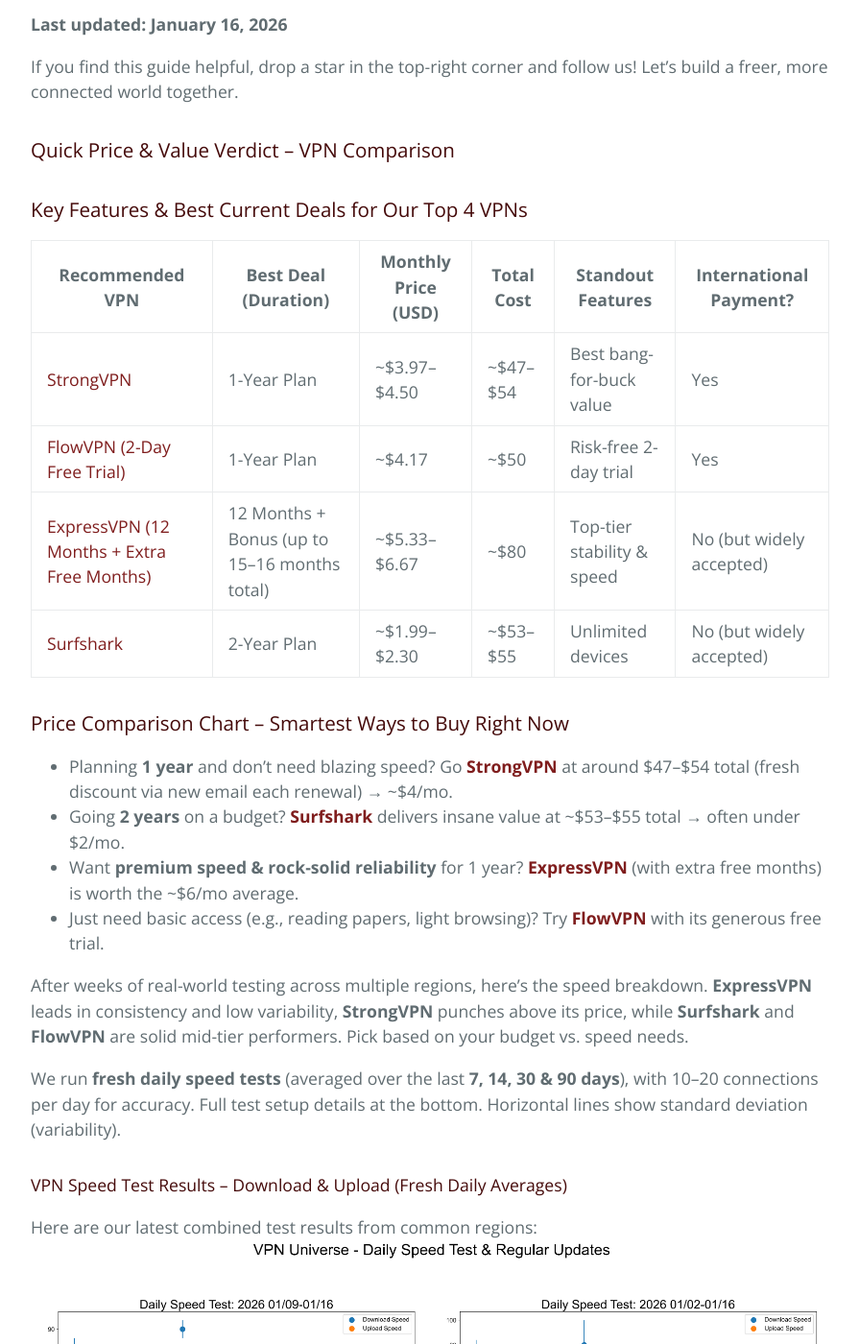
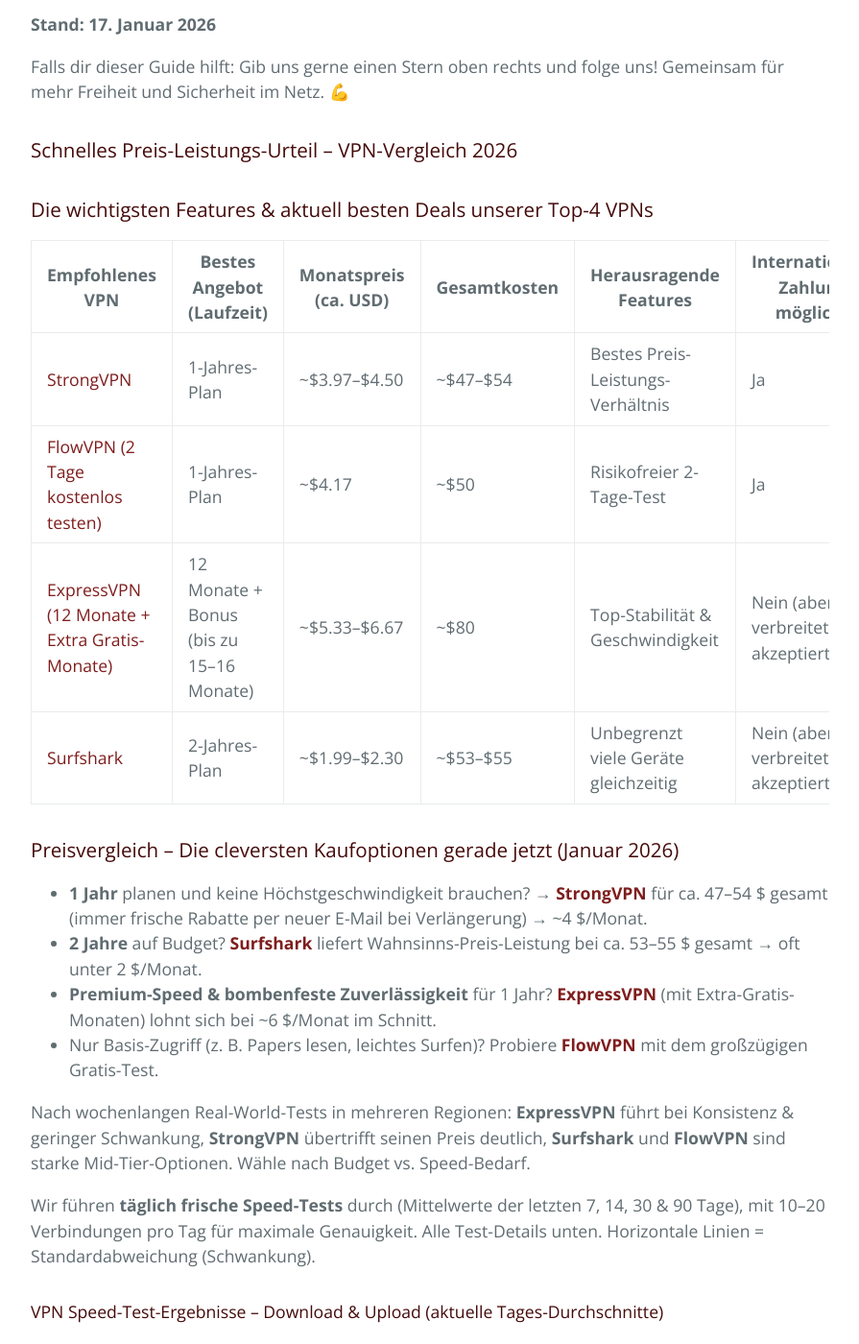
Before and after one commit to vpn-welt/vpn-welt.github.io, a Jekyll site: the page built from index.md, in a window 1280 px wide and 1400 px high, scrolled down 756 px. Shown: the whole window at 96% size, without its empty margins (192-1087 px from the left). Built offline with Jekyll 4.4.1, drawn with Linux system fonts in a browser that asks for light colours; a style sheet for code colours, icons or effects is not loaded; some of the changed text lies outside the part shown.

Commit message:
auto update

```diff
--- a/index.md
+++ b/index.md
@@ -1,109 +1,109 @@
 ---
 layout: default
-title: "Top Global VPN Recommendations – Fresh Daily Update, Last updated: January 16, 2026"
-description: "Fresh daily updated — the best VPNs right now at https://vpnuniverse.github.io. Unlock full Netflix libraries worldwide, zero-lag FIFA/EA FC online play, and bulletproof protection on café or public Wi-Fi."
+title: "Die besten globalen VPN-Empfehlungen 2026 – Täglich frisch aktualisiert, Stand: 17. Januar 2026"
+description: "Täglich frisch getestet – die aktuell besten VPNs für Deutschland, Österreich & Schweiz. Vollzugriff auf Netflix-Bibliotheken weltweit, lag-freies Gaming (FIFA/EA FC), sicheres Surfen im Café oder öffentlichem WLAN."
 ---
 
 
-# Top Global VPN Recommendations – Fresh Daily Speed Update
-**Last updated:** January 16, 2026 – VPN Universe
-
-
-**Last updated: January 16, 2026**
-<!-- <img src="./image/vpn_intro_pic.jpg" alt="VPN Speed Test Results" width="700"/> -->
-
-If you find this guide helpful, drop a star in the top-right corner and follow us! Let's build a freer, more connected world together.
-
-### Quick Price & Value Verdict – VPN Comparison
-
-### Key Features & Best Current Deals for Our Top 4 VPNs
-
-| Recommended VPN | Best Deal (Duration)              | Monthly Price (USD) | Total Cost | Standout Features                  | International Payment? |
-|-----------------|-----------------------------------|---------------------|------------|------------------------------------|------------------------|
-| [StrongVPN](https://strongvpn.com/?tr_aid=60d96b5810e50&chan=Wallzhihu_en&data1=fanqiang&data2=title) | 1-Year Plan                      | ~$3.97–$4.50       | ~$47–$54  | Best bang-for-buck value           | Yes                    |
-| [FlowVPN (2-Day Free Trial)](https://www.flowvpx.com/sign-up/?locale=en&special=FREETRIAL&r=35-890485.w_github) | 1-Year Plan                      | ~$4.17             | ~$50      | Risk-free 2-day trial              | Yes                    |
-| [ExpressVPN (12 Months + Extra Free Months)](https://www.expressvpn.com/top/homepage?xvcid=yKMwqFWTfxyKWsB3AWwmhXdXUkpTX-RFKSOyxU0&shareid=&irclickid=yKMwqFWTfxyKWsB3AWwmhXdXUkpTX-RFKSOyxU0&irgwc=1&afsrc=1) | 12 Months + Bonus (up to 15–16 months total) | ~$5.33–$6.67 | ~$80      | Top-tier stability & speed         | No (but widely accepted) |
-| [Surfshark](https://surfy-chinaz.com/deals?coupon=surfsharkdeal&transaction_id=102bf6a775238fcbd88327845dfa5b&offer_id=323&affiliate_id=5585&utm_source=Affiliates&utm_medium=5585&utm_campaign=affiliate&recurring_goal_id=312) | 2-Year Plan                      | ~$1.99–$2.30       | ~$53–$55  | Unlimited devices                  | No (but widely accepted) |
-
-### Price Comparison Chart – Smartest Ways to Buy Right Now
-
-- Planning **1 year** and don't need blazing speed? Go **[StrongVPN](https://strongvpn.com/?tr_aid=60d96b5810e50&chan=Wallzhihu_en&data1=fanqiang&data2=title)** at around $47–$54 total (fresh discount via new email each renewal) → ~$4/mo.
-- Going **2 years** on a budget? **[Surfshark](https://surfy-chinaz.com/deals?coupon=surfsharkdeal&transaction_id=102bf6a775238fcbd88327845dfa5b&offer_id=323&affiliate_id=5585&utm_source=Affiliates&utm_medium=5585&utm_campaign=affiliate&recurring_goal_id=312)** delivers insane value at ~$53–$55 total → often under $2/mo.
-- Want **premium speed & rock-solid reliability** for 1 year? **[ExpressVPN](https://www.expressvpn.com/top/homepage?xvcid=yKMwqFWTfxyKWsB3AWwmhXdXUkpTX-RFKSOyxU0&shareid=&irclickid=yKMwqFWTfxyKWsB3AWwmhXdXUkpTX-RFKSOyxU0&irgwc=1&afsrc=1)** (with extra free months) is worth the ~$6/mo average.
-- Just need basic access (e.g., reading papers, light browsing)? Try **[FlowVPN](https://www.flowvpx.com/sign-up/?locale=en&special=FREETRIAL&r=35-890485.w_github)** with its generous free trial.
-
-After weeks of real-world testing across multiple regions, here's the speed breakdown. **ExpressVPN** leads in consistency and low variability, **StrongVPN** punches above its price, while **Surfshark** and **FlowVPN** are solid mid-tier performers. Pick based on your budget vs. speed needs.
-
-We run **fresh daily speed tests** (averaged over the last **7, 14, 30 & 90 days**), with 10–20 connections per day for accuracy. Full test setup details at the bottom. Horizontal lines show standard deviation (variability).
-
-#### VPN Speed Test Results – Download & Upload (Fresh Daily Averages)
-
-Here are our latest combined test results from common regions:
-<img src="./image/speed_test/vpn_speed_test_combined.png" alt="VPN Speed Test Results" width="1000"/>
-
-| VPN Service   | WireGuard / Proprietary Protocol | OpenVPN   |
-|---------------|----------------------------------|-----------|
-| ExpressVPN    | 600 Mbps                        | 400 Mbps  |
-| FlowVPN       | 650 Mbps                        | 380 Mbps  |
-| StrongVPN     | 500 Mbps                        | 350 Mbps  |
-| Surfshark     | 800 Mbps                        | 300 Mbps  |
-
-**Quick Recommendations by Price + Speed**
-- Budget-friendly 1-year plan, decent speed? Go with **[StrongVPN](https://strongvpn.com/?tr_aid=60d96b5810e50&chan=Wallzhihu_en&data1=fanqiang&data2=title)** — around $43 total (fresh discount via new email) → ~$4/mo.
-- Premium speed & rock-solid performance for 1 year? **[ExpressVPN (12 months + extra free months)](https://www.expressvpn.com/top/homepage?xvcid=yKMwqFWTfxyKWsB3AWwmhXdXUkpTX-RFKSOyxU0&shareid=&irclickid=yKMwqFWTfxyKWsB3AWwmhXdXUkpTX-RFKSOyxU0&irgwc=1&afsrc=1)** — roughly $6/mo after discount (new email each renewal).
-
-Speed is everything with a VPN. If your connection crawls, you’ll stop using it — and your privacy goes out the window. These days, most people need fast, stable speeds for HD/4K streaming without buffering.
-
-We tested every service on a true 1 Gbps line using Ookla Speedtest, nPerf, Netflix Fast, and CLI tools. We take the median across all tools for accurate real-world results, running tests morning and evening daily for consistency.
-
-
-
-## Content Navigation
-
-### 1. [Basics of Free & Unrestricted Internet Access](#basics-of-unrestricted-access)
-### 2. [Key Features of the Best Global VPNs – Summary](#key-features-of-recommended-global-vpns)
-#### 2.1 [StrongVPN – Best Value for Money](#strongvpn-recommendation)
-#### 2.2 [ExpressVPN – 12 Months + 3 Months Free](#expressvpn-12-months-+-3-months-free)
-#### 2.3 [Surfshark – Unlimited Device Connections](#surfshark-unlimited-connections)
-#### 2.4 [FlowVPN – 2-Day Free Trial](#flowvpn-2-day-free-trial)
-#### 2.5 [Privacy Policy Analysis & Comparison of Top VPN Providers](#privacy-policy-comparison-vpn-providers)
-### 3. [StrongVPN – Step-by-Step Guide with International Payments](#strongvpn-international-payment-tutorial)
-#### 3.1 [Step-by-Step Guide: Setting Up StrongVPN on Mobile Devices (Android & iOS)](#tutorial-de-configuracion-de-strongvpn-en-androidios)
-### 4. [ExpressVPN Purchase Guide – Grab the Best Deal](#expressvpn-purchase-tutorial)
-#### 4.1 [ExpressVPN Setup Guide – PC, Mobile & Tablet](#expressvpn-setup-tutorial)
-### 5. [Surfshark – Quick Purchase Guide (Unlimited Devices Deal)](#surfshark-purchase-tutorial)
-### 6. [FlowVPN – 2-Day Free Trial & Purchase Guide](#flowvpn-purchase-and-free-trial-tutorial)
-### 7. [VPNs to Avoid – List of Not Recommended Providers (Updated January 2026)](#vpn-avoid-list)
-### 8. [VPN Recommendation Standards & Must-Have Features](#vpn-recommendation-standards-and-essential-features)
-### 9. [Essential VPN Knowledge Everyone Should Understand](#essential-vpn-knowledge-you-need-to-know)
-#### 9.1 [Double or Multi-Hop VPNs – How & Why to Use Them](#double-multi-hop-vpn-uses-benefits)
-#### 9.2 [How VPNs Impact Internet Speed – Real Talk](#vpn-impact-on-network-speed)
-#### 9.3 [Differences Between "Access Software" & True VPNs](#differences-between-access-software-and-vpns)
-#### 9.4 [Why & How to Rotate/Switch VPN Providers Regularly for Extra Security](#how-to-rotate-vpn-providers-for-better-security)
-### 10. [Introduction to Basic Cryptography & VPN Principles](#introduction-to-basic-cryptography-and-vpn-principles)
-### 11. [What You Can Do with a VPN + Important Precautions](#what-you-can-do-with-a-vpn-and-precautions)
-### 12. [Introduction to Common VPN Protocols & Tools](#introduction-to-common-vpn-protocols)
-#### 12.1 [Differences & Use Cases: VPN vs. Tor](#differences-and-use-cases-vpn-vs-tor)
-#### 12.2 [VPN vs. Proxy Servers – Key Differences](#differences-between-vpn-and-proxy-servers)
-### 13. [VPN Server Analysis – Practical Tips & Insights](#vpn-server-analysis-practical-tips)
-#### 13.1 [How to Fix VPN Connection Drops & Interruptions](#how-to-fix-vpn-connection-drops)
-#### 13.2 [How to Keep Your VPN Always On & Reliable](#how-to-keep-vpn-always-active)
-### 14. [Why We Don't Recommend Free VPNs – The Real Risks](#risks-of-free-vpns-why-we-dont-recommend-them)
-### 15. [Why Building Your Own VPN Is Not Recommended](#why-not-build-your-own-vpn)
-### 16. [Best VPN Features for Gaming – Level Up Your Play](#vpn-features-for-gaming)
-### 17. [Step-by-Step Guide: Watching Global Streaming Content with a VPN](#guide-to-streaming-with-vpn)
-#### 17.1 [How Netflix & Hulu Detect & Block VPN Connections](#how-netflix-and-hulu-detect-and-block-vpns)
-### 18. [Detailed VPN Speed Test Report (Fresh Daily Update – January 12, 2026)](#detailed-vpn-speed-test-report)
-#### 18.1 [Connection Success Rates by Continent](#vpn-connection-success-rates-by-continent)
-#### 18.2 [VPN Speed Tests Across Global Regions](#vpn-speed-tests-global-regions)
-#### 18.3 [Netflix Connection Success Rates by Continent](#netflix-connection-success-rates-by-continent)
-#### 18.4 [Disney+ Connection Success Rates by Continent](#disney-plus-connection-success-rates-by-continent)
-### 19. [VPN Installation Tutorial on Linux](#vpn-installation-tutorial-on-linux)
-### 20. [Apps & Services That Can Block or Restrict VPNs](#apps-and-services-that-may-block-vpns)
-### 21. [BitTorrent with VPN – Setup & Best Practices](#bittorrent-with-vpn-setup-tips)
-### 22. [FlowVPN for Apple TV – Why It Stands Out](#vpn-for-apple-tv)
-### 23. [VPN Trends & Future Predictions (2026 & Beyond)](#vpn-trends-and-future-predictions)
-#### 23.1 [Common VPN Limitations & How to Solve Them](#vpn-limitations-and-solutions)
+# Die besten globalen VPN-Empfehlungen – Täglicher Speed-Update 2026
+**Letztes Update:** 17. Januar 2026 – VPN Welt
+
+
+**Stand: 17. Januar 2026**
+<!-- <img src="./image/vpn_intro_pic.jpg" alt="VPN Speed Test Ergebnisse" width="700"/> -->
+
+Falls dir dieser Guide hilft: Gib uns gerne einen Stern oben rechts und folge uns! Gemeinsam für mehr Freiheit und Sicherheit im Netz. 💪
+
+### Schnelles Preis-Leistungs-Urteil – VPN-Vergleich 2026
+
+### Die wichtigsten Features & aktuell besten Deals unserer Top-4 VPNs
+
+| Empfohlenes VPN | Bestes Angebot (Laufzeit)              | Monatspreis (ca. USD) | Gesamtkosten | Herausragende Features                     | Internationale Zahlung möglich? |
+|-----------------|----------------------------------------|-----------------------|--------------|--------------------------------------------|---------------------------------|
+| [StrongVPN](https://strongvpn.com/?tr_aid=60d96b5810e50&chan=Wallzhihu_en&data1=fanqiang&data2=title) | 1-Jahres-Plan                         | ~$3.97–$4.50         | ~$47–$54    | Bestes Preis-Leistungs-Verhältnis          | Ja                              |
+| [FlowVPN (2 Tage kostenlos testen)](https://www.flowvpx.com/sign-up/?locale=en&special=FREETRIAL&r=35-890485.w_github) | 1-Jahres-Plan                         | ~$4.17               | ~$50        | Risikofreier 2-Tage-Test                   | Ja                              |
+| [ExpressVPN (12 Monate + Extra Gratis-Monate)](https://www.expressvpn.com/top/homepage?xvcid=yKMwqFWTfxyKWsB3AWwmhXdXUkpTX-RFKSOyxU0&shareid=&irclickid=yKMwqFWTfxyKWsB3AWwmhXdXUkpTX-RFKSOyxU0&irgwc=1&afsrc=1) | 12 Monate + Bonus (bis zu 15–16 Monate) | ~$5.33–$6.67       | ~$80        | Top-Stabilität & Geschwindigkeit           | Nein (aber weit verbreitet akzeptiert) |
+| [Surfshark](https://surfy-chinaz.com/deals?coupon=surfsharkdeal&transaction_id=102bf6a775238fcbd88327845dfa5b&offer_id=323&affiliate_id=5585&utm_source=Affiliates&utm_medium=5585&utm_campaign=affiliate&recurring_goal_id=312) | 2-Jahres-Plan                         | ~$1.99–$2.30         | ~$53–$55    | Unbegrenzt viele Geräte gleichzeitig       | Nein (aber weit verbreitet akzeptiert) |
+
+### Preisvergleich – Die cleversten Kaufoptionen gerade jetzt (Januar 2026)
+
+- **1 Jahr** planen und keine Höchstgeschwindigkeit brauchen? → **[StrongVPN](https://strongvpn.com/?tr_aid=60d96b5810e50&chan=Wallzhihu_en&data1=fanqiang&data2=title)** für ca. 47–54 $ gesamt (immer frische Rabatte per neuer E-Mail bei Verlängerung) → ~4 $/Monat.
+- **2 Jahre** auf Budget? **[Surfshark](https://surfy-chinaz.com/deals?coupon=surfsharkdeal&transaction_id=102bf6a775238fcbd88327845dfa5b&offer_id=323&affiliate_id=5585&utm_source=Affiliates&utm_medium=5585&utm_campaign=affiliate&recurring_goal_id=312)** liefert Wahnsinns-Preis-Leistung bei ca. 53–55 $ gesamt → oft unter 2 $/Monat.
+- **Premium-Speed & bombenfeste Zuverlässigkeit** für 1 Jahr? **[ExpressVPN](https://www.expressvpn.com/top/homepage?xvcid=yKMwqFWTfxyKWsB3AWwmhXdXUkpTX-RFKSOyxU0&shareid=&irclickid=yKMwqFWTfxyKWsB3AWwmhXdXUkpTX-RFKSOyxU0&irgwc=1&afsrc=1)** (mit Extra-Gratis-Monaten) lohnt sich bei ~6 $/Monat im Schnitt.
+- Nur Basis-Zugriff (z. B. Papers lesen, leichtes Surfen)? Probiere **[FlowVPN](https://www.flowvpx.com/sign-up/?locale=en&special=FREETRIAL&r=35-890485.w_github)** mit dem großzügigen Gratis-Test.
+
+Nach wochenlangen Real-World-Tests in mehreren Regionen: **ExpressVPN** führt bei Konsistenz & geringer Schwankung, **StrongVPN** übertrifft seinen Preis deutlich, **Surfshark** und **FlowVPN** sind starke Mid-Tier-Optionen. Wähle nach Budget vs. Speed-Bedarf.
+
+Wir führen **täglich frische Speed-Tests** durch (Mittelwerte der letzten 7, 14, 30 & 90 Tage), mit 10–20 Verbindungen pro Tag für maximale Genauigkeit. Alle Test-Details unten. Horizontale Linien = Standardabweichung (Schwankung).
+
+#### VPN Speed-Test-Ergebnisse – Download & Upload (aktuelle Tages-Durchschnitte)
+
+Hier die neuesten kombinierten Testergebnisse aus gängigen Regionen:
+<img src="./image/speed_test/vpn_speed_test_combined.png" alt="VPN Speed Test Ergebnisse" width="1000"/>
+
+| VPN-Dienst     | WireGuard / Proprietäres Protokoll | OpenVPN   |
+|----------------|------------------------------------|-----------|
+| ExpressVPN     | 600 Mbps                          | 400 Mbps  |
+| FlowVPN        | 650 Mbps                          | 380 Mbps  |
+| StrongVPN      | 500 Mbps                          | 350 Mbps  |
+| Surfshark      | 800 Mbps                          | 300 Mbps  |
+
+**Schnelle Empfehlungen nach Preis + Speed (Stand Januar 2026)**
+- Günstiger 1-Jahres-Plan mit solider Geschwindigkeit? → **[StrongVPN](https://strongvpn.com/?tr_aid=60d96b5810e50&chan=Wallzhihu_en&data1=fanqiang&data2=title)** – ca. 43–54 $ gesamt (frischer Rabatt per neuer Mail) → ~4 $/Monat.
+- Premium-Speed & maximale Zuverlässigkeit für 1 Jahr? → **[ExpressVPN (12 Monate + Extra Gratis-Monate)](https://www.expressvpn.com/top/homepage?xvcid=yKMwqFWTfxyKWsB3AWwmhXdXUkpTX-RFKSOyxU0&shareid=&irclickid=yKMwqFWTfxyKWsB3AWwmhXdXUkpTX-RFKSOyxU0&irgwc=1&afsrc=1)** – ca. 6 $/Monat im Schnitt (neue Mail bei Verlängerung).
+
+Geschwindigkeit ist beim VPN alles. Wenn es ruckelt, benutzt man es nicht mehr – und der Datenschutz fliegt raus. Heutzutage brauchen die meisten stabile Highspeed-Verbindungen für HD/4K-Streaming ohne Buffering.
+
+Wir testen jeden Dienst auf echter 1-Gbps-Leitung mit Ookla Speedtest, nPerf, Netflix Fast & CLI-Tools. Median über alle Tools für echte Real-World-Ergebnisse. Tests morgens & abends täglich für Konsistenz.
+
+
+## Inhaltsverzeichnis
+
+### 1. [Grundlagen des freien & unbeschränkten Internetzugangs](#basics-of-unrestricted-access)
+### 2. [Wichtigste Features der besten globalen VPNs – Zusammenfassung](#key-features-of-recommended-global-vpns)
+#### 2.1 [StrongVPN – Bestes Preis-Leistungs-Verhältnis](#strongvpn-recommendation)
+#### 2.2 [ExpressVPN – 12 Monate + 3 Monate gratis](#expressvpn-12-months-+-3-months-free)
+#### 2.3 [Surfshark – Unbegrenzte Geräteverbindungen](#surfshark-unlimited-connections)
+#### 2.4 [FlowVPN – 3–5 Tage Gratis-Test](#flowvpn-2-day-free-trial)
+#### 2.5 [Datenschutzrichtlinien-Analyse & Vergleich der Top-VPN-Anbieter](#privacy-policy-comparison-vpn-providers)
+### 3. [StrongVPN – Schritt-für-Schritt mit internationalen Zahlungen](#strongvpn-international-payment-tutorial)
+#### 3.1 [Schritt-für-Schritt: StrongVPN auf Mobilgeräten einrichten (Android & iOS)](#tutorial-de-configuracion-de-strongvpn-en-androidios)
+### 4. [ExpressVPN Kauf-Guide – Das beste Angebot sichern](#expressvpn-purchase-tutorial)
+#### 4.1 [ExpressVPN Einrichtungs-Guide – PC, Handy & Tablet](#expressvpn-setup-tutorial)
+### 5. [Surfshark – Schneller Kauf-Guide (Unbegrenzte Geräte-Deal)](#surfshark-purchase-tutorial)
+### 6. [FlowVPN – 3–5 Tage Gratis-Test & Kauf-Guide](#flowvpn-purchase-and-free-trial-tutorial)
+### 7. [VPNs, die du meiden solltest – Nicht empfohlene Anbieter (Stand Januar 2026)](#vpn-avoid-list)
+### 8. [VPN-Empfehlungsstandards & Must-Have-Features](#vpn-recommendation-standards-and-essential-features)
+### 9. [Essentielles VPN-Wissen, das jeder kennen sollte](#essential-vpn-knowledge-you-need-to-know)
+#### 9.1 [Double oder Multi-Hop VPNs – Wie & Warum nutzen](#double-multi-hop-vpn-uses-benefits)
+#### 9.2 [Wie VPNs die Internetgeschwindigkeit beeinflussen – Real Talk](#vpn-impact-on-network-speed)
+#### 9.3 [Unterschiede zwischen „Access Software“ & echten VPNs](#differences-between-access-software-and-vpns)
+#### 9.4 [Warum & Wie regelmäßig VPN-Anbieter rotieren für extra Sicherheit](#how-to-rotate-vpn-providers-for-better-security)
+### 10. [Einführung in Grundlagen der Kryptografie & VPN-Prinzipien](#introduction-to-basic-cryptography-and-vpn-principles)
+### 11. [Was du mit einem VPN machen kannst + Wichtige Vorsichtsmaßnahmen](#what-you-can-do-with-a-vpn-and-precautions)
+### 12. [Einführung in gängige VPN-Protokolle & Tools](#introduction-to-common-vpn-protocols)
+#### 12.1 [Unterschiede & Use Cases: VPN vs. Tor](#differences-and-use-cases-vpn-vs-tor)
+#### 12.2 [VPN vs. Proxy-Server – Wichtige Unterschiede](#differences-between-vpn-and-proxy-servers)
+### 13. [VPN-Server-Analyse – Praktische Tipps & Insights](#vpn-server-analysis-practical-tips)
+#### 13.1 [Wie du VPN-Verbindungsabbrüche & Unterbrechungen fixst](#how-to-fix-vpn-connection-drops)
+#### 13.2 [Wie du deinen VPN immer an & zuverlässig hältst](#how-to-keep-vpn-always-active)
+### 14. [Warum wir Free-VPNs nicht empfehlen – Die echten Risiken](#risks-of-free-vpns-why-we-dont-recommend-them)
+### 15. [Warum es nicht empfehlenswert ist, deinen eigenen VPN zu bauen](#why-not-build-your-own-vpn)
+### 16. [Beste VPN-Features für Gaming – Level Up Your Play](#vpn-features-for-gaming)
+### 17. [Schritt-für-Schritt-Guide: Globales Streaming mit VPN genießen](#guide-to-streaming-with-vpn)
+#### 17.1 [Wie Netflix & Hulu VPN-Verbindungen erkennen & blocken](#how-netflix-and-hulu-detect-and-block-vpns)
+### 18. [Detaillierter VPN-Speed-Test-Report (Täglich frisch – Januar 12, 2026)](#detailed-vpn-speed-test-report)
+#### 18.1 [Verbindungs-Erfolgsraten nach Kontinent](#vpn-connection-success-rates-by-continent)
+#### 18.2 [VPN-Speed-Tests weltweit nach Regionen](#vpn-speed-tests-global-regions)
+#### 18.3 [Netflix-Verbindungs-Erfolgsraten nach Kontinent](#netflix-connection-success-rates-by-continent)
+#### 18.4 [Disney+-Verbindungs-Erfolgsraten nach Kontinent](#disney-plus-connection-success-rates-by-continent)
+### 19. [VPN-Installations-Tutorial für Linux](#vpn-installation-tutorial-on-linux)
+### 20. [Apps & Dienste, die VPNs blocken oder einschränken können](#apps-and-services-that-may-block-vpns)
+### 21. [BitTorrent mit VPN – Setup & Best Practices](#bittorrent-with-vpn-setup-tips)
+### 22. [FlowVPN für Apple TV – Warum es heraussticht](#vpn-for-apple-tv)
+### 23. [VPN-Trends & Zukunftsprognosen (2026 & darüber hinaus)](#vpn-trends-and-future-predictions)
+#### 23.1 [Häufige VPN-Limitierungen & Wie man sie löst](#vpn-limitations-and-solutions)
+
 
 **Letztes Update:** 17. Januar 2026
 
```
